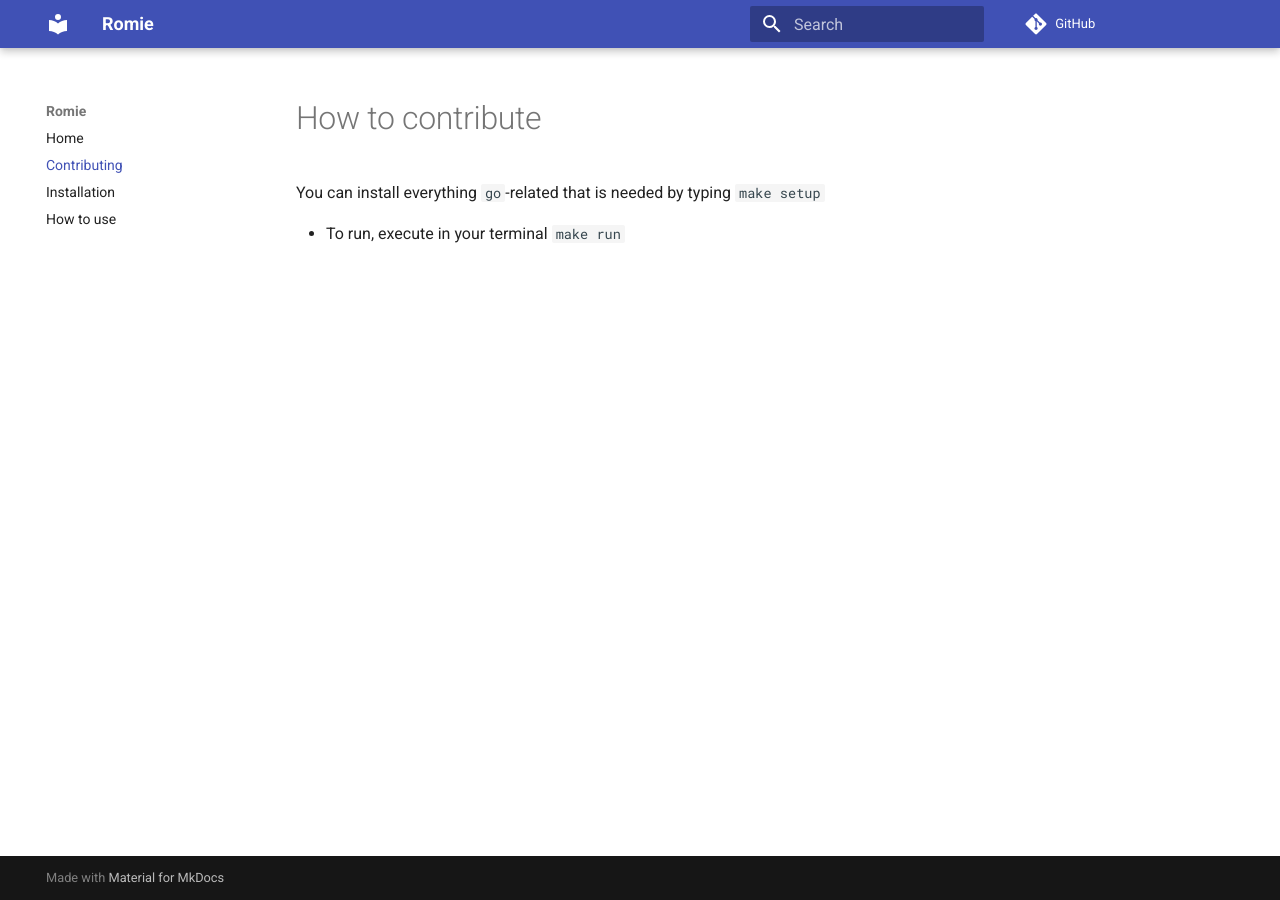
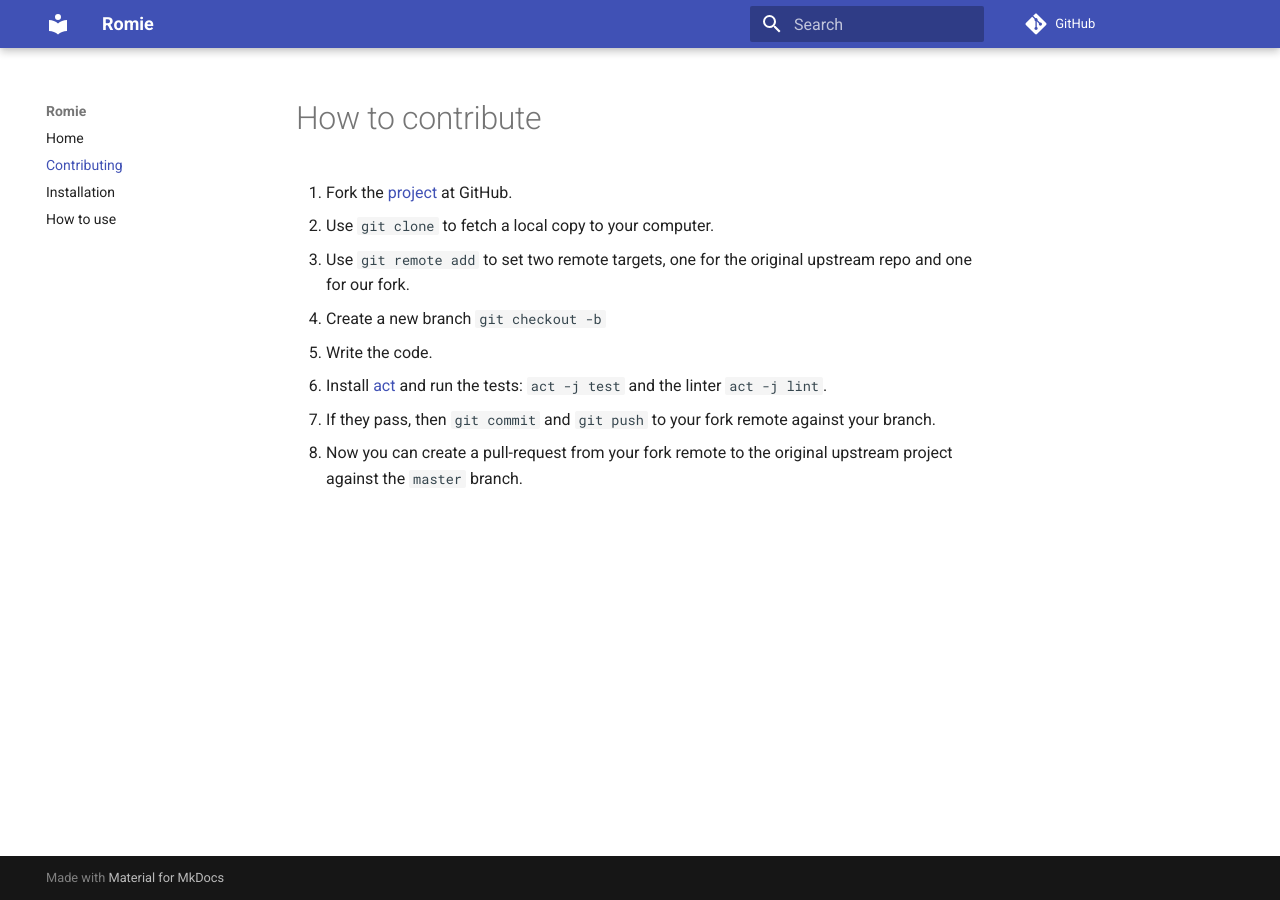
Before and after one commit to romie-gr/romie, an MkDocs documentation site: the page built from docs/contributing.md, in a window 1280 px wide. Built offline with MkDocs 1.6.1 and Material for MkDocs 9.7.7, drawn with Linux system fonts in a browser that asks for light colours; comment, search, counter and statistics services are not loaded.

Commit message:
Update contributing.md

```diff
--- a/docs/contributing.md
+++ b/docs/contributing.md
@@ -1,5 +1,10 @@
 # How to contribute
 
-You can install everything `go`-related that is needed by typing `make setup`
-
-- To run, execute in your terminal `make run`
+1. Fork the [project](https://github.com/romie-gr/romie) at GitHub.
+2. Use `git clone` to fetch a local copy to your computer.
+3. Use `git remote add` to set two remote targets, one for the original upstream repo and one for our fork.
+4. Create a new branch `git checkout -b`
+5. Write the code.
+6. Install [act](https://github.com/nektos/act) and run the tests: `act -j test` and the linter `act -j lint`.
+7. If they pass, then `git commit` and `git push` to your fork remote against your branch.
+8. Now you can create a pull-request from your fork remote to the original upstream project against the `master` branch.
```
